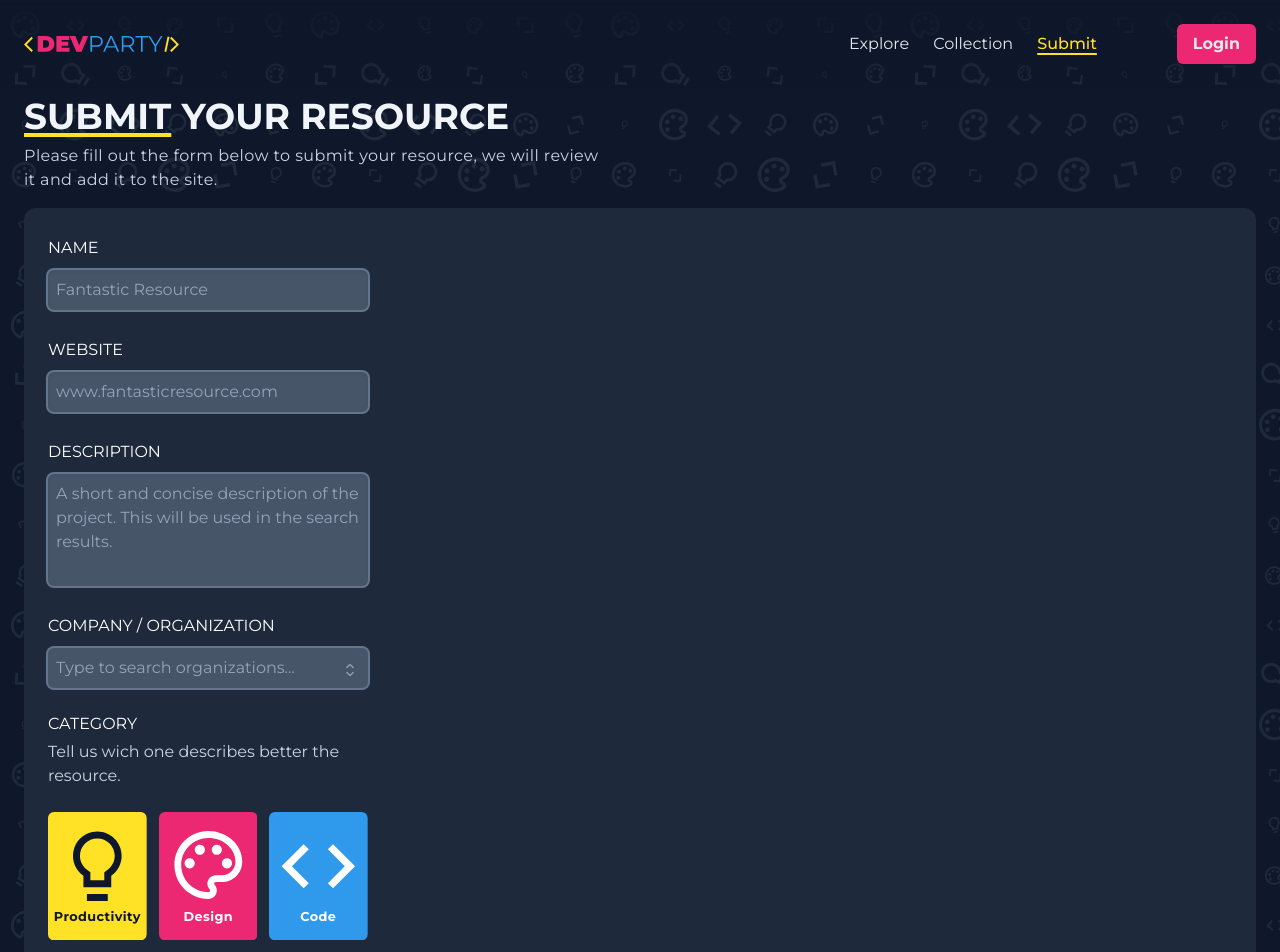
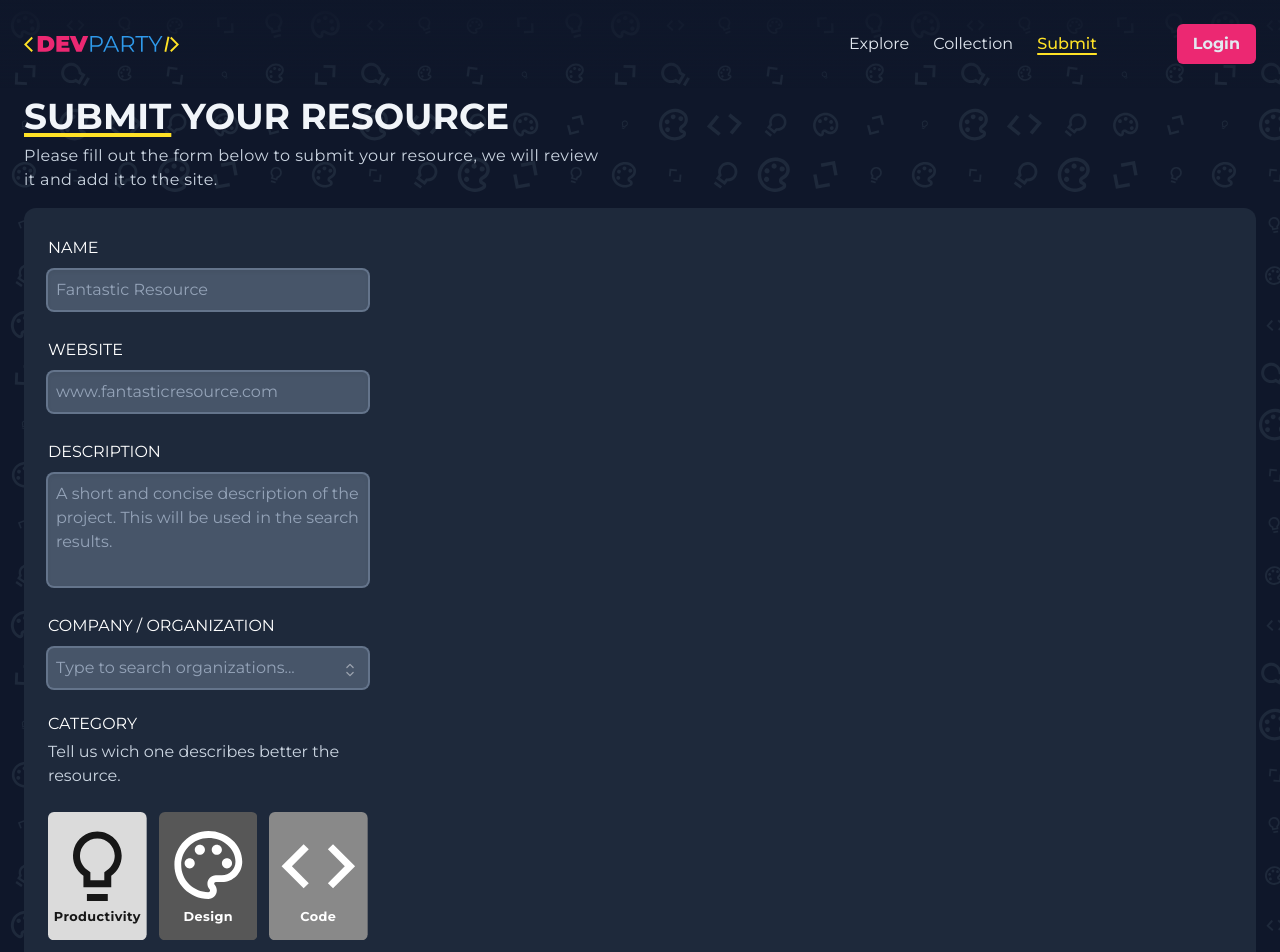
Before and after one commit to JOYBOY-0/dev-party, a React (Vite) app: page /submit in a window 1280 px wide. Shown: the top 952 px of the page. Built offline with nearby package versions, Linux system fonts and the light colour scheme; no server answers.

Commit message:
add category form style

```diff
--- a/src/models/ResourceSubmit.ts
+++ b/src/models/ResourceSubmit.ts
@@ -13,5 +13,5 @@ export type ResourceSubmit = {
   website: string
   image: string
   imageAlt: string
-  category: Category
+  category: number | null
 }
--- a/src/views/submit/Submit.tsx
+++ b/src/views/submit/Submit.tsx
@@ -73,13 +73,7 @@ export const Submit = () => {
       name: '',
     },
     tags: [],
-    category: {
-      icon: '',
-      id: '',
-      name: '',
-      backgroundColor: '',
-      textColor: ''
-    }
+    category: null
   })
 
   // console.log(formFields)
@@ -156,9 +150,21 @@ export const Submit = () => {
           <div
             className='flex space-x-3 font-primary py-2 rounded-xl'
           >
-            <CategoryCard category={0} className='w-1/3' />
-            <CategoryCard category={1} className='w-1/3' />
-            <CategoryCard category={2} className='w-1/3' />
+            <CategoryCard
+              category={0}
+              className={`w-1/3 cursor-pointer ${formFields.category === 0 ? '' : 'grayscale'}`}
+              onClick={() => setFormFields({...formFields, category: 0})}
+            />
+            <CategoryCard
+              category={1}
+              className={`w-1/3 cursor-pointer ${formFields.category === 1 ? '' : 'grayscale'}`}
+              onClick={() => setFormFields({...formFields, category: 1})}
+            />
+            <CategoryCard
+              category={2}
+              className={`w-1/3 cursor-pointer ${formFields.category === 2 ? '' : 'grayscale'}`}
+              onClick={() => setFormFields({...formFields, category: 2})}
+            />
           </div>
         </div>
 
```
